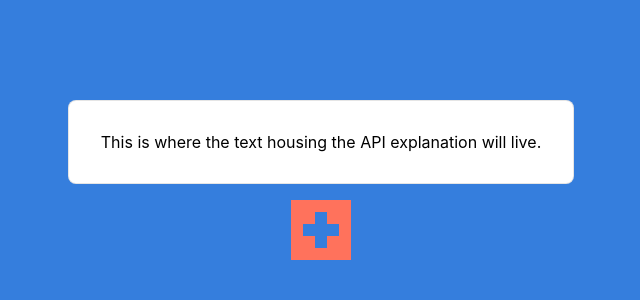
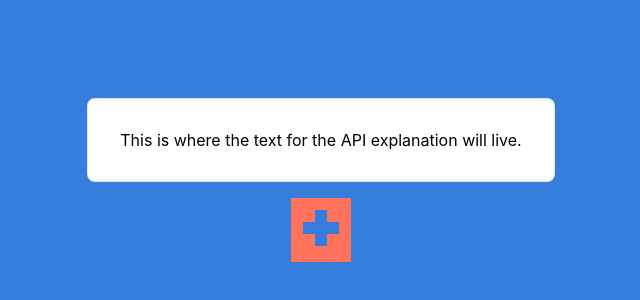
Before and after one commit to CarlMungazi/react-experiment, a React (Create React App) app: page / in a window 1280 px wide. Shown: the part 228-528 px from the top of the page, without its empty margins (319-959 px from the left). Built offline with nearby package versions, Linux system fonts and the light colour scheme.

Commit message:
Refactor classnames

```diff
--- a/src/App.css
+++ b/src/App.css
@@ -1,8 +1,19 @@
-/* Tachyon modifiers */
+/* all rem values based on 16px root font */
 
-/* margins */
+:root {
+	--transition-duration: 1s;
+	--trans-delay-placeholder: .5s;
+}
+
+/* TACHYON MODIFIERS */
+
+/* SPACING */
 .ma-auto {
   margin: 0 auto;
+}
+
+.pl--10 { /* 10px */
+  padding-left: 0.625rem;
 }
 
 /* svgs */
@@ -10,7 +21,66 @@
   fill: #357EDD;
 }
 
-/* input */
+/* FORMS */
 .placeholder-white::placeholder {
   color: rgba(255,255,255, .5);
 }
+
+/* z-index */
+.z-10 {
+  z-index: 10;
+}
+
+.f-20 { /* 20px */
+  font-size: 1.25rem
+}
+
+/* WIDTH */
+.w0 {
+  width: 0%;
+}
+
+.minw-60 {
+  min-width: 3.75rem;
+}
+
+/* OPACITY */
+.o-0-placeholder {
+  opacity: 0;
+}
+
+.o-100-placeholder {
+  opacity: 1;
+}
+
+/**
+  ANIMATIONS
+**/
+
+/* properties */
+.trans-w {
+  transition-property: width;
+}
+
+.trans-transform {
+  transition-property: transform;
+}
+
+.trans-pl {
+  transition-property: padding-left;
+}
+
+.trans-o,
+.trans-o-placeholder::placeholder {
+  transition-property: opacity;
+}
+
+/* duration */
+.trans-duration,
+.trans-duration-placeholder::placeholder {
+  transition-duration: var(--transition-duration);
+}
+
+.trans-delay-placeholder::placeholder {
+  transition-delay: var(---trans-delay-placeholder);
+}
--- a/src/features/explainer/index.js
+++ b/src/features/explainer/index.js
@@ -6,7 +6,9 @@ import "./index.css";
 function Explainer() {
   return (
     <Card className="br3 pa3 pa4-ns mv3 ba b--black-10 bg-white">
-      This is where the text housing the API explanation will live.
+      <p className="ma0">
+        This is where the text for the API explanation will live.
+      </p>
     </Card>
   );
 }
--- a/src/features/search/index.css
+++ b/src/features/search/index.css
@@ -1,65 +1,26 @@
-:root {
-	--transition-duration: 1s;
-	--placeholder-duration: 1s;
-	--placeholder-delay: .5s;
-}
-
-.search {
-	margin-top: 10px;
-	width: 100%;
-	height: 60px;
-	transition: width var(--transition-duration);
-  display: flex;
-  justify-content: center;
-}
-
 .search-input {
-	outline: none;
 	width: 0%;
-	height: 60px;
-	margin: 0;
-	z-index: 10;
-	font-family: inherit;
-	font-size: 20px;
-  padding: 0;
-  transition: width var(--transition-duration), padding-left var(--transition-duration);
+	padding: 0;
+	transition-property: width, padding-left;
 }
 
 .search-input::placeholder {
 	opacity: 0;
-	transition: opacity var(--placeholder-duration);
-}
-
-.search-button {
-	min-width: 60px;
-	height: 60px;
-	display: block;
-	padding: 0;
-	margin: 0;
-	line-height: 60px;
-	text-align: center;
-	cursor: pointer;
-  outline: none;
 }
 
 /* Open state */
 
-.search.search-open .search-button svg {
+.search--open .search-button svg {
   transform: rotate(45deg);
-  transition: transform var(--transition-duration);
 }
 
-.search-button svg {
-  transition: transform var(--transition-duration);
-}
-
-.search-open .search-input {
-  width: 100%;
-	transition: width var(--transition-duration);
+.search--open .search-input {
+	width: 100%;
+	transition-property: width;
 	padding-left: 10px;
 }
 
-.search-open .search-input::placeholder {
+.search--open .search-input::placeholder {
 	opacity: 1;
-	transition: opacity var(--placeholder-duration) var(--placeholder-delay);
+	transition-delay: var(--trans-delay-placeholder);
 }
--- a/src/features/search/index.js
+++ b/src/features/search/index.js
@@ -1,33 +1,41 @@
-import React, { useState } from "react";
+import React, { useState, createRef } from "react";
 import "./index.css";
 
 import { Input, Button } from "components";
 
 function SearchInput() {
-  const [animationClass, toggleClass] = useState("search");
-  const [inputValue, setInputValue] = useState('')
+  const [inputValue, setInputValue] = useState("");
+  const divRef = createRef();
+
   return (
-    <div className={animationClass}>
+    <div className="w-100 mt3 flex justify-center h3 search" ref={divRef}>
       <Input
         type="search"
-        className="bg-light-red white placeholder-white bn search-input"
+        className="bg-light-red white placeholder-white bn outline-0 h-100 ma0 z-10 f-20 trans-o-placeholder trans-duration-placeholder trans-duration search-input"
         placeholder="What are you searching for today?"
         id="search"
         value={inputValue}
-        onChange={(e) => setInputValue(e.target.value)}
+        onChange={e => setInputValue(e.target.value)}
       />
       <Button
-        className="bg-light-red bn search-button"
+        className="bg-light-red bn h-100 db pa0 ma0 tc pointer outline-0 minw-60 search-button"
+        // eslint-disable-next-line
         onClick={() => {
-          const str = animationClass.search("search-open ");
-          if (str === -1) return toggleClass("search search-open ");
-          setInputValue('');
+          setInputValue("");
 
-          return toggleClass("search");
+          if (divRef.current.classList.contains("search")) {
+            return divRef.current.classList.toggle("search--open");
+          }
+
+          divRef.current.classList.toggle("search");
         }}
         type="button"
       >
-        <svg className="fill-blue" xmlns="http://www.w3.org/2000/svg" viewBox="0 0 5 5">
+        <svg
+          className="fill-blue trans-transform trans-duration"
+          xmlns="http://www.w3.org/2000/svg"
+          viewBox="0 0 5 5"
+        >
           <path d="M2 1 h1 v1 h1 v1 h-1 v1 h-1 v-1 h-1 v-1 h1 z" />
         </svg>
       </Button>
```
